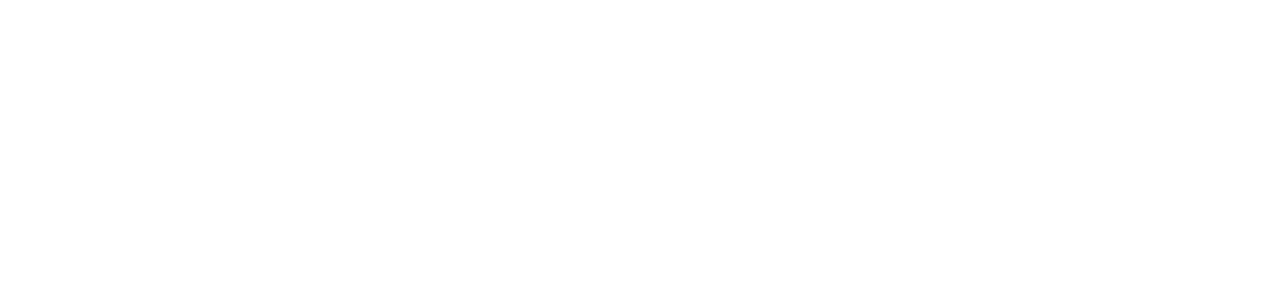
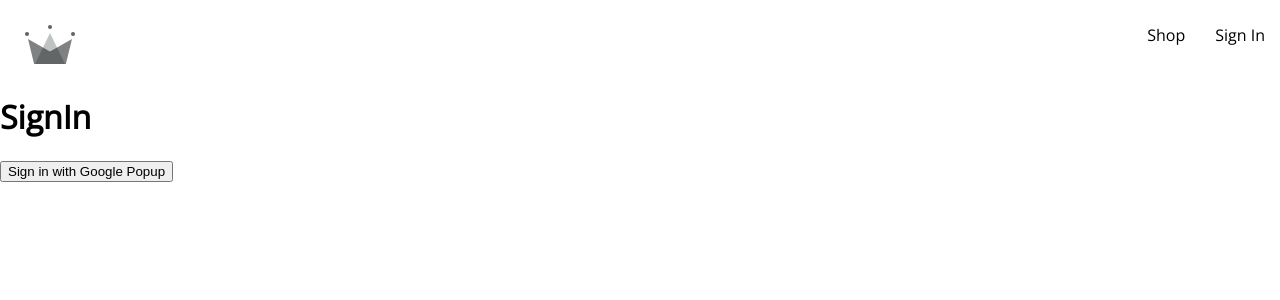
Before and after one commit to Mezin24/clothing_store, a React (Create React App) app: page /sign-in in a window 1280 px wide. Before the commit this address had no page. Shown: the top 300 px of the page. Built offline with nearby package versions, Linux system fonts and the light colour scheme.

Commit message:
add google auth token

```diff
--- a/package.json
+++ b/package.json
@@ -6,6 +6,7 @@
     "@testing-library/jest-dom": "^5.16.5",
     "@testing-library/react": "^13.4.0",
     "@testing-library/user-event": "^13.5.0",
+    "firebase": "^9.10.0",
     "react": "^18.2.0",
     "react-dom": "^18.2.0",
     "react-router-dom": "^6.4.1",
--- a/src/App.js
+++ b/src/App.js
@@ -1,6 +1,7 @@
 import Home from './routes/home/Home';
 import { Route, Routes } from 'react-router-dom';
 import Layout from './Layout/Layout';
+import SignIn from './components/sign-in/SignIn';
 
 const Shop = () => {
   return <h1>I am a shop!</h1>;
@@ -12,6 +13,7 @@
       <Route path='/' element={<Layout />}>
         <Route index element={<Home />} />
         <Route path='shop' element={<Shop />} />
+        <Route path='sign-in' element={<SignIn />} />
       </Route>
     </Routes>
   );
--- /dev/null
+++ b/src/components/sign-in/SignIn.jsx
@@ -0,0 +1,17 @@
+import React from 'react';
+import { signInWithGooglePopup } from '../../utils/firebase/firebase.utils';
+
+const SignIn = () => {
+  const logGoogleUser = async () => {
+    const response = await signInWithGooglePopup();
+    console.log(response);
+  };
+  return (
+    <div>
+      <h1>SignIn</h1>
+      <button onClick={logGoogleUser}>Sign in with Google Popup</button>
+    </div>
+  );
+};
+
+export default SignIn;
--- a/src/routes/navigation/Navigation.jsx
+++ b/src/routes/navigation/Navigation.jsx
@@ -13,6 +13,9 @@
         <Link className='nav-link' to='/shop'>
           Shop
         </Link>
+        <Link className='nav-link' to='/sign-in'>
+          Sign In
+        </Link>
       </div>
     </div>
   );
--- /dev/null
+++ b/src/utils/firebase/firebase.utils.js
@@ -0,0 +1,28 @@
+import { initializeApp } from 'firebase/app';
+import {
+  getAuth,
+  signInWithRedirect,
+  signInWithPopup,
+  GoogleAuthProvider,
+} from 'firebase/auth';
+
+const firebaseConfig = {
+  apiKey: 'AIzaSyABfvrlHCuhCNCtVDHdcm8RFf0575W8abM',
+  authDomain: 'clothing-store-110d6.firebaseapp.com',
+  projectId: 'clothing-store-110d6',
+  storageBucket: 'clothing-store-110d6.appspot.com',
+  messagingSenderId: '880279482327',
+  appId: '1:880279482327:web:421f8677873abfdaffe592',
+};
+
+// Initialize Firebase
+const firebaseApp = initializeApp(firebaseConfig);
+
+const provider = new GoogleAuthProvider();
+
+provider.setCustomParameters({
+  prompt: 'select_account',
+});
+
+export const auth = getAuth();
+export const signInWithGooglePopup = () => signInWithPopup(auth, provider);
```
Also changed, not shown: 1 other file (tests, documents, lock files or other folders).
